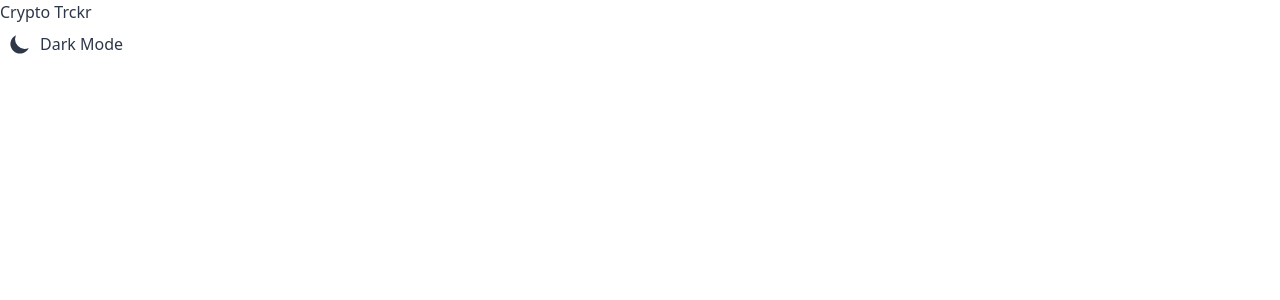
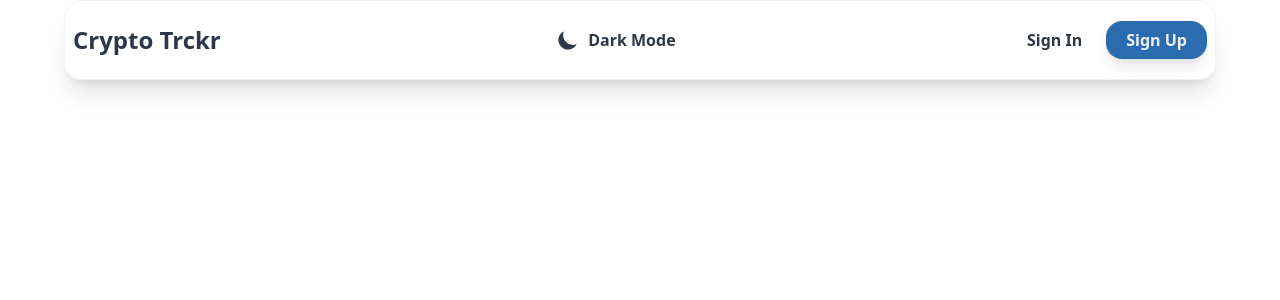
Before and after one commit to ptrbtlr/crypto-project, a React (Create React App) app: page /signin in a window 1280 px wide. Shown: the top 300 px of the page. Built offline with nearby package versions, Linux system fonts and the light colour scheme; the HTML template or start-up script is replaced by a standard one.

Commit message:
navbar coded

```diff
--- a/src/components/Navbar.js
+++ b/src/components/Navbar.js
@@ -1,17 +1,57 @@
-import React from 'react'
+import React, { useState } from 'react'
 import { Link } from 'react-router-dom'
-import { ThemeContext } from '../context/ThemeContext'
 import ThemeToggle from './ThemeToggle'
+import { AiOutlineClose, AiOutlineMenu} from 'react-icons/ai'
 
 const Navbar = () => {
+    const [nav, setNav] = useState(false)
+
+    const handleNav = () => {
+        setNav(!nav)
+    }
   return (
-    <div>
+    <div className="rounded-div flex items-center justify-between h-20 font-bold">
         <Link to='/'>
-            <h1>Crypto Trckr</h1>
+            <h1 className='text-2xl'>Crypto Trckr</h1>
         </Link>
-        <div>
+        <div className='hidden md:block'>
            <ThemeToggle/>
         </div>
+        <div className='hidden md:block'>
+            <Link to='/signin' className='p-4 hover:text-accent'>Sign In</Link>
+            <Link to='/signup' className='bg-button text-btnText px-5 py-2 ml-2 rounded-2xl shadow-lg hover:shadow-2xl'>Sign Up</Link>
+        </div>
+        {/* MENU */}
+        <div onClick={handleNav} className='block md:hidden cursor-pointer z-10'>
+            {nav ? <AiOutlineClose size={20}/> : <AiOutlineMenu size={20}/>}
+        </div>
+
+        {/* MOBILE MENU */}
+        <div className={nav ? 'md:hidden fixed left-0 top-20 flex flex-col items-center justify-between w-full h-[90%] bg-primary ease-in duration-300 z-10'
+        :
+        'fixed left-[-100%] top-20 h-[90%] flex flex-col items-center justify-between ease-in duration-300'}>
+            <ul className='w-full p-4'>
+                <li className='border-b py-6'>
+                    <Link to='/'>Home</Link>
+                </li>
+                <li className='border-b py-6'>
+                    <Link to='/'>Account</Link>
+                </li>
+            <li className='py-6'>
+                <ThemeToggle/>
+            </li>
+            </ul>
+
+            <div className='flex flex-col w-full p-4'>
+                <Link to='/signin'>
+                    <button className='w-full my-2 p-3 bg-primary text-primary border-secondary rounded-2xl shadow-xl'>Sign In</button>
+                </Link>
+                <Link to='/signup'>
+                    <button className='w-full my-2 p-3 bg-button text-btnText rounded-2xl shadow-xl'>Sign Up</button>
+                </Link>
+            </div>
+        </div>
+
     </div>
   )
 }
--- a/src/index.css
+++ b/src/index.css
@@ -7,7 +7,7 @@
 }
 
 .rounded-div {
-  @apply border border-secondary rounded-2xl shadow-xl bg-primary px-2 w-full mx-auto;
+  @apply border border-secondary rounded-2xl shadow-xl bg-primary px-2 w-full max-w-6xl mx-auto;
   /* max-width-[1140px] */
 }
 
```
